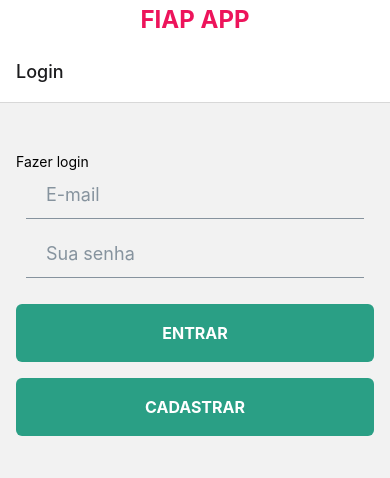
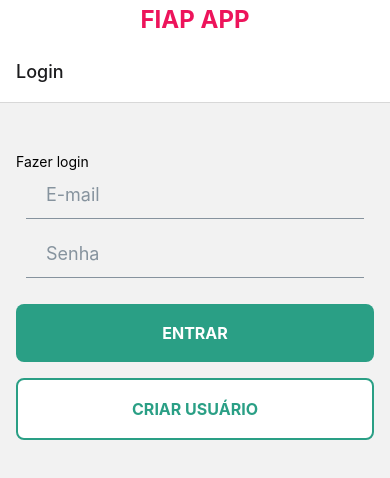
Before and after one commit to phaulolima/rn-fiap-produtos, a React Native app: screen /Login in a window 390 px wide. Shown: the top 478 px of the page. Built offline with nearby package versions, Linux system fonts and the light colour scheme; some icons are missing.

Commit message:
Tela de cadastro de usuário

```diff
--- a/App.js
+++ b/App.js
@@ -5,6 +5,7 @@
 import Login from "./src/telas/Login";
 import Produtos from "./src/telas/Produtos";
 import LoginContext from "./src/context/LoginContext";
+import CadastroUsuario from "./src/telas/CadastroUsuario";
 
 const Stack = createNativeStackNavigator();
 
@@ -13,6 +14,8 @@
   return <Stack.Navigator>
       <Stack.Screen name="Login" component={Login}/>
       <Stack.Screen name="Produtos" component={Produtos}/>
+      <Stack.Screen name="Cadastro" component={CadastroUsuario}/>
+
     </Stack.Navigator>
 }
 
--- a/src/MainStyle.js
+++ b/src/MainStyle.js
@@ -1,40 +1,58 @@
+import React from 'react';
 import { StyleSheet } from 'react-native';
 
 const Styles = StyleSheet.create({
-    button: {
+  viewContainer: {
+    paddingTop: 50,
+    paddingVertical: 8,
+    paddingHorizontal: 16,
+  },
+
+
+  tituloSecundario: {
     width: "100%",
-      marginTop: 10
+    position: "relative",
+    textAlign: "left",
+    fontSize: 24,
+    lineHeight: 26,
+    color: "rgb(237, 20, 91)",
+    fontWeight: "bold",
+    padding: 12,
   },
-    cancelButton: {
-      backgroundColor: "#c00"
+
+  botaoPrincipal: {
+    marginTop: 16,
+    backgroundColor: "#2A9F85",
+    paddingVertical: 16,
+    borderRadius: 8
   },
-    container: {
-      flex: 1,
-      backgroundColor: '#ccc',
-      alignItems: 'center',
-      justifyContent: 'center',
+
+  textoBotaoPrincipal: {
+      textAlign: "center",
+      color: "#ffffff",
+      fontSize: 16,
+      lineHeight: 26,
+      fontWeight: "bold"
   },
-    maskedInput: {
-      flexGrow: 1,
-      height: 40,
-      fontSize: 18,
-      borderBottomColor: "#999",
-      borderBottomWidth: 1,
+
+  botaoSecundario: {
+    marginTop: 16,
+    backgroundColor: "#ffffff",
+    paddingVertical: 16,
+    borderRadius: 8,
+    borderColor: "#2A9F85",
     borderStyle: "solid",
-      alignSelf: "flex-start"
+    borderWidth: 2
   },
-    containerMask: {
-      flexDirection: "row",
-      marginBottom: 5,
-      marginLeft: 10,
-      marginRight: 10
-    },
-    errorMessage: {
-      alignSelf: "flex-start",
-      marginLeft: 15,
-      color: "#f00",
-      fontSize: 12
+
+  textoBotaoSecundario: {
+      textAlign: "center",
+      color: "#2A9F85",
+      fontSize: 16,
+      lineHeight: 26,
+      fontWeight: "bold"
   }
+
   });
 
 export default Styles
--- /dev/null
+++ b/src/telas/CadastroUsuario.js
@@ -0,0 +1,54 @@
+import React, {useState} from "react";
+import { Text, View, TouchableOpacity } from "react-native";
+import { Button, Input } from 'react-native-elements';
+import { faEnvelope, faLock, faUser, faPhone } from '@fortawesome/free-solid-svg-icons/';
+import { FontAwesomeIcon } from '@fortawesome/react-native-fontawesome';
+import Styles from "../MainStyle";
+
+
+export default function CadastroUsuario() {
+
+    const iconeEvelope = <FontAwesomeIcon icon={ faEnvelope } />;
+    const iconeCadeado = <FontAwesomeIcon icon= { faLock } />;
+    const iconePessoa = <FontAwesomeIcon icon= { faUser } />;
+    const iconeTelefone  = <FontAwesomeIcon icon= { faPhone } />;
+
+    const [name, setNome] = useState();
+    const [phone, setPhone] = useState();
+    const [email, setEmail] = useState();
+    const [password, setPassword] = useState();
+
+
+
+
+    return <View style={Styles.viewContainer}>
+        <Text style={Styles.tituloSecundario} >Cadastrar usuário</Text>
+
+        <Input
+            placeholder="Nome"
+            leftIcon={iconePessoa}
+            onChangeText={value => setNome(value)}
+            keyboardType="default" />
+        <Input
+            placeholder="Telefone"
+            leftIcon={iconeTelefone}
+            onChangeText={value => setPhone(value)}
+            keyboardType="phone-pad" />
+        <Input
+            placeholder="E-mail"
+            leftIcon={iconeEvelope}
+            onChangeText={value => setEmail(value)}
+            keyboardType="email-address" />
+        <Input
+            placeholder="Senha"
+            leftIcon={iconeCadeado}
+            onChangeText={value => setPassword(value)}
+            secureTextEntry={true} />
+
+        <TouchableOpacity onPress={() => navigation.navigate('Cadastro')}
+            style={Styles.botaoPrincipal}>
+            <Text style={Styles.textoBotaoPrincipal}>CADASTRAR</Text>
+        </TouchableOpacity>
+    </View>
+
+}
--- a/src/telas/Login.js
+++ b/src/telas/Login.js
@@ -35,11 +35,7 @@
         setLoading(true);
         usuarioService.logarUsuario(dadosLogin).then((response) => {
             if(response.status === 200){
-                console.log("-------- Passou no logar!");
-                console.log("-- STATUS RESPONSE " + response.status);
                 setLoading(false);
-
-                console.log("********************** teste: ", token);
                 setToken(response.data.token);
                 navigation.navigate('Produtos');
             } else {
@@ -50,7 +46,7 @@
     };
 
     return (
-        <View style={estilos.viewContainer}>
+        <View style={Styles.viewContainer}>
             <Text>Fazer login</Text>
             <Input
                 placeholder="E-mail"
@@ -58,7 +54,7 @@
                 onChangeText={value => setEmail(value)}
                 keyboardType="email-address" />
             <Input
-                placeholder="Sua senha"
+                placeholder="Senha"
                 leftIcon={iconeCadeado}
                 onChangeText={value => setPassword(value)}
                 secureTextEntry={true} />
@@ -69,15 +65,15 @@
 
                 <TouchableOpacity
                     onPress={() => logar()}
-                    style={estilos.botao}
+                    style={Styles.botaoPrincipal}
                     disabled={isLoading}>
-                    <Text style={estilos.textoBotao}>ENTRAR</Text>
+                    <Text style={Styles.textoBotaoPrincipal}>ENTRAR</Text>
                 </TouchableOpacity>
 
-                <TouchableOpacity onPress={() => usuarioService.alerta()}
-                    style={estilos.botao}
+                <TouchableOpacity onPress={() => navigation.navigate('Cadastro')}
+                    style={Styles.botaoSecundario}
                     disabled={isLoading}>
-                    <Text style={estilos.textoBotao}>CADASTRAR</Text>
+                    <Text style={Styles.textoBotaoSecundario}>CRIAR USUÁRIO</Text>
                 </TouchableOpacity>
         </View>
     )
@@ -86,30 +82,5 @@
 
 const estilos = StyleSheet.create({
 
-    viewContainer: {
-        paddingTop: 50,
-        paddingVertical: 8,
-        paddingHorizontal: 16,
-    },
-    specificContainer: {
-      backgroundColor: "#fff"
-    },
-    button: {
-      width: "100%",
-      marginTop: 50,
-      alignContent: "center"
-    },
-    botao: {
-        marginTop: 16,
-        backgroundColor: "#2A9F85",
-        paddingVertical: 16,
-        borderRadius: 6
-    },
-    textoBotao: {
-        textAlign: "center",
-        color: "#ffffff",
-        fontSize: 16,
-        lineHeight: 26,
-        fontWeight: "bold"
-    }
+
   });
--- a/src/telas/Produtos.js
+++ b/src/telas/Produtos.js
@@ -3,6 +3,7 @@
 import produtoService from "../servicos/ProdutoService";
 import LoginContext from "../context/LoginContext";
 import ItemLista from "../componentes/ItemLista";
+import Styles from "../MainStyle";
 
 
 
@@ -38,7 +39,7 @@
 
     const TopoLista = () => {
         return <>
-            <Text style={estilos.titulo}>Os melhores produtos...</Text>
+            <Text style={Styles.tituloSecundario}>Os melhores produtos...</Text>
         </>
     }
 
@@ -71,15 +72,6 @@
         marginHorizontal: 16,
         alignItems: "center",
     },
-    titulo: {
-      width: "100%",
-      position: "relative",
-      textAlign: "left",
-      fontSize: 16,
-      lineHeight: 26,
-      color: "rgb(237, 20, 91)",
-      fontWeight: "bold",
-      padding: 16,
-    },
+
 
   });
```
Lines whose indentation alone changed are shown as unchanged.
